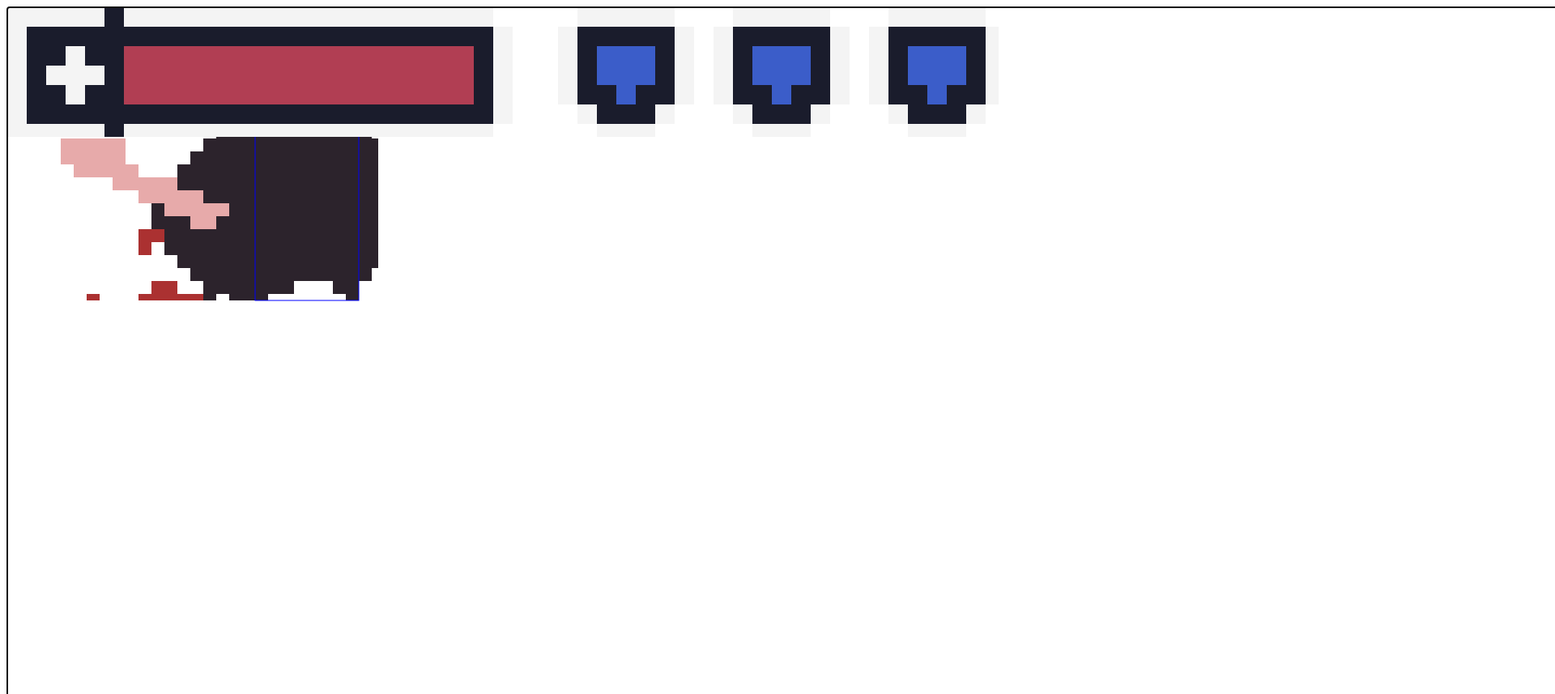
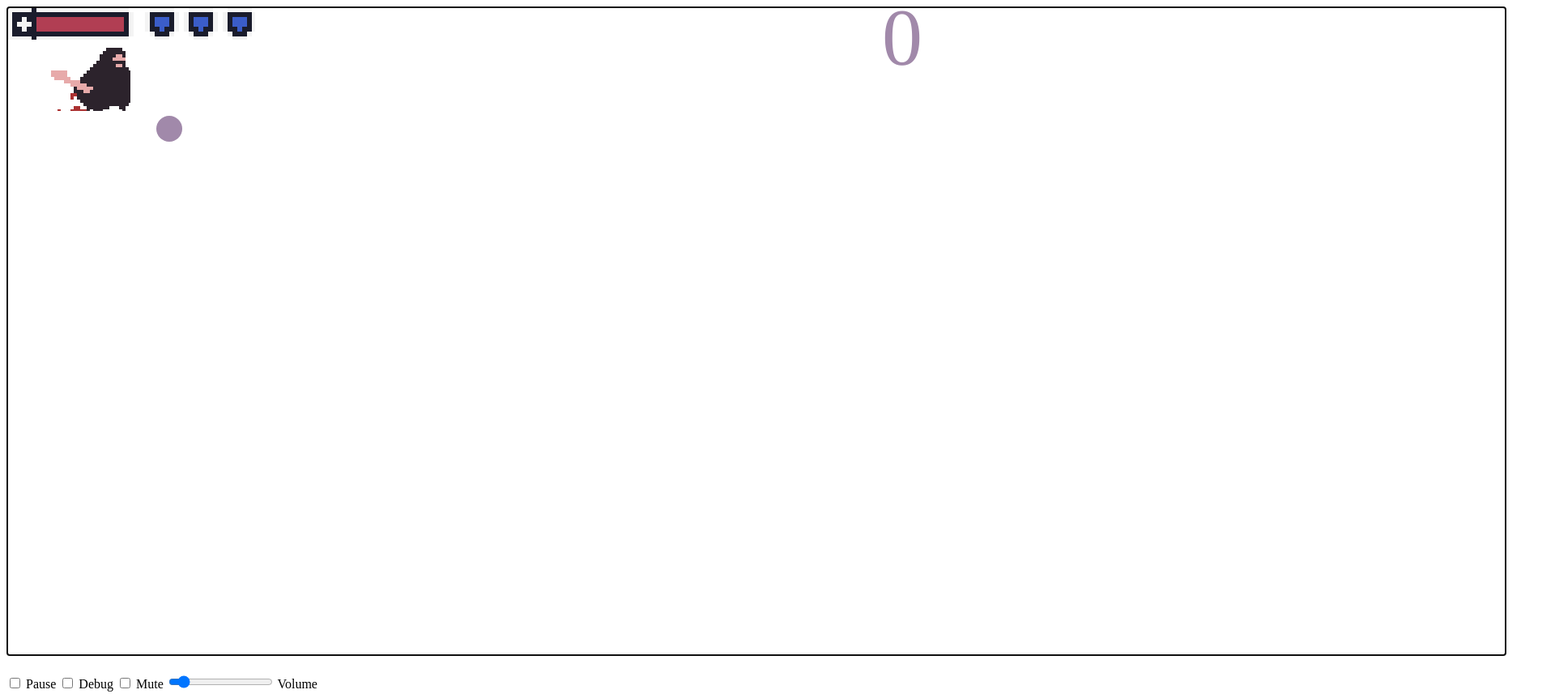
Before and after one commit to sdam53/AnimationPractice, a plain HTML site: page index.html in a window 1280 px wide. Shown: the top 857 px of the page at 81% size, 1920 px wide, since content can reach past the window. Drawn offline with Linux system fonts and the light colour scheme.

Commit message:
Made into little mini game where random circles apear and you attack them.

```diff
--- a/bullet.js
+++ b/bullet.js
@@ -17,19 +17,24 @@ class Bullet {
   //  ctx.fillRect(this.BB.x, this.BB.y, this.BB.width, this.BB.height);
     //ctx.strokeStyle = 'Blue';
     //ctx.strokeRect(this.x, this.y, this.width, this.height);
-    ctx.fillStyle  = '#73eff7'; //cyan from the sprite maybe add as a param
+    //ctx.fillStyle  = '#73eff7'; //cyan from the sprite maybe add as a param
+    var randomColor = '#'+Math.floor(Math.random()*16777215).toString(16);
+    ctx.fillStyle = randomColor;
     ctx.beginPath();
     ctx.arc(this.x, this.y, this.radius , 0, 2 * Math.PI);
     ctx.closePath();
     ctx.fill();
 
-    ctx.strokeStyle = 'Blue';
-    ctx.strokeRect(this.BB.x, this.BB.y, this.BB.width, this.BB.height);
+    if (PARAMS.DEBUG) {
+      ctx.strokeStyle = 'Blue';
+      ctx.strokeRect(this.BB.x, this.BB.y, this.BB.width, this.BB.height);
+    }
   }
 
   update() {
-    this.x += this.bulletSpeed * (this.xBulletDir / this.distance);
-    this.y += this.bulletSpeed * (this.yBulletDir / this.distance);
+    this.radius += .01 * PARAMS.SCALE;
+    //this.x += this.bulletSpeed * (this.xBulletDir / this.distance);
+    //this.y += this.bulletSpeed * (this.yBulletDir / this.distance);
     this.updateBB();
 
   }
--- a/gameengine.js
+++ b/gameengine.js
@@ -54,6 +54,7 @@ class GameEngine {
             if (this.running) {
                 requestAnimFrame(gameLoop, this.ctx.canvas);
             }
+
         };
         gameLoop();
     };
@@ -160,8 +161,14 @@ class GameEngine {
     };
 
     update() {
+
+        PARAMS.DEBUG = document.getElementById("debug").checked;
+        PARAMS.PAUSE = document.getElementById("pause").checked;
+        if (PARAMS.PAUSE) {
+          this.running = false;
+        }
         // Update Entities
-        this.entities.enemies.forEach(entity => entity.enemies.update(this)); //update ememies
+        this.entities.enemies.forEach(entity => entity.update(this)); //update ememies
 
         // Remove dead things
         this.entities.enemies = this.entities.enemies.filter(entity => !entity.removeFromWorld);
--- a/index.html
+++ b/index.html
@@ -17,6 +17,10 @@
     <script type="text/javascript" src="./bullet.js"></script>
 </head>
 <body>
-  <canvas id="gameWorld" width="1920" height="1080" style="background: white; border: 1px solid black" tabindex ="0" autofocus></canvas>
+  <canvas id="gameWorld" width="1850" height="800" style="background: white; border: 1px solid black" tabindex ="0" autofocus></canvas>
+  <div>
+        <br />
+        <input type="checkbox" id="pause"> Pause <input type="checkbox" id="debug"> Debug <input type="checkbox" id="mute"> Mute <input type="range" id="volume" min="0" max="1" value="0.1" step="0.05"> Volume
+    </div>
 </body>
 </html>
--- a/player.js
+++ b/player.js
@@ -12,8 +12,8 @@ class Player {
 
     this.health = 10;
     this.stamina = 3;
-    this.speed = 1; //bigger is faster
-    this.attackSpeed = .08 // smaller is faster
+    this.speed = 2; //bigger is faster
+    this.attackSpeed = .05 // smaller is faster
     this.attackDmg = 10; // how much damage player does
 
     this.attackDelay = 100;
@@ -97,7 +97,7 @@ class Player {
         this.swordBB = new BoundingBox(this.x + 55 * PARAMS.SCALE, this.y - 12 * PARAMS.SCALE, 28 * PARAMS.SCALE, 51 * PARAMS.SCALE);
       }
       if (this.animations[this.size][0][2].frame == 7) {
-        this.swordBB = new BoundingBox(this.x + 55 * PARAMS.SCALE, this.y - 12 * PARAMS.SCALE, 35 * PARAMS.SCALE, 51 * PARAMS.SCALE);
+        this.swordBB = new BoundingBox(this.x + 55 * PARAMS.SCALE, this.y - 12 * PARAMS.SCALE, 37 * PARAMS.SCALE, 51 * PARAMS.SCALE);
       }
     }
     // this and the bottom is for left attacking
@@ -135,12 +135,35 @@ class Player {
     if (this.game.space || this.game.click) {
         this.animations[this.size][this.direction][this.state].flag = true; //used to make sure animation completes
         this.state = 2;
-        this.stamina--;
-        this.health--;
     }
     if (!(this.game.right || this.game.left || this.game.up || this.game.down || this.game.space || this.game.click)) {
       this.state = 0;
     }
+
+    //collision
+    var that = this;
+      this.game.entities.enemies.forEach((enemy, i) => {
+        if (enemy.BB && that.BB.collide(enemy.BB)) {
+          this.health--;
+          enemy.destroy();
+          this.game.entitiesToAdd.push(new Bullet(this.game, getRandomInteger(0, 1850), getRandomInteger(300, 800),PARAMS.SCALE, 5 * PARAMS.SCALE,2,2,5,1));
+          if (getRandomInteger(0, 1850) % 2 == 0 && getRandomInteger(0, 1850) < 1100) {
+            this.game.entitiesToAdd.push(new Bullet(this.game, getRandomInteger(0, 1850), getRandomInteger(300, 800),PARAMS.SCALE, 5 * PARAMS.SCALE,2,2,5,1));
+          }
+        }
+        if (that.swordBB) {
+          if (enemy.BB && that.swordBB.collide(enemy.BB)) {
+            enemy.destroy();
+            this.game.entitiesToAdd.push(new Bullet(this.game, getRandomInteger(0, 1850), getRandomInteger(300, 800),PARAMS.SCALE, 5 * PARAMS.SCALE,2,2,5,1));
+            if (getRandomInteger(0, 1850) % 2 == 0 && getRandomInteger(0, 1850) < 500) {
+              this.game.entitiesToAdd.push(new Bullet(this.game, getRandomInteger(0, 1850), getRandomInteger(300, 800),PARAMS.SCALE, 5 * PARAMS.SCALE,2,2,5,1));
+            }
+            this.game.camera.hitCount++;
+            //  this.health--;
+            this.stamina--;
+          }
+        }
+      });
     this.updateBB();
   }
 
@@ -159,7 +182,7 @@ class Player {
     } else {//right idle
       this.animations[this.size][this.direction][this.state].drawFrame(this.game.clockTick, ctx,this.x, this.y, PARAMS.SCALE);
     }
-    if (true) { //params.debug
+    if (PARAMS.DEBUG) { //params.debug
       ctx.strokeStyle = 'Blue'; //play BB
       ctx.strokeRect(this.BB.x, this.BB.y, this.BB.width, this.BB.height);
       if (this.swordBB != null) { //sword BB
--- a/scenemanager.js
+++ b/scenemanager.js
@@ -11,7 +11,12 @@ class SceneManager {
       healthBar: []
     }
 
+    this.hitCount = 0;
+
     this.loadUIAssets();
+
+    //this.bullet = new Bullet(this.game, 2,2,PARAMS.SCALE, 2,2,5,1);
+    this.game.entitiesToAdd.push(new Bullet(this.game, 100 * PARAMS.SCALE, 75 * PARAMS.SCALE,PARAMS.SCALE, 5 * PARAMS.SCALE,2,2,5,1));
   }
 
   loadUIAssets() {
@@ -41,5 +46,7 @@ class SceneManager {
   draw(ctx) {
     this.playerStats.healthBar[this.player.health - 1].drawFrame(this.game.clockTick, ctx, 0 * PARAMS.SCALE ,0 * PARAMS.SCALE, PARAMS.SCALE);
     this.playerStats.stamina[this.player.stamina].drawFrame(this.game.clockTick, ctx, 85 * PARAMS.SCALE ,0 * PARAMS.SCALE, PARAMS.SCALE);
+    ctx.font = '100px serif';
+    ctx.fillText(this.hitCount, document.documentElement.clientWidth - 200, 70);
   }
 }
--- a/util.js
+++ b/util.js
@@ -1,6 +1,8 @@
 /** Global Parameters Object */
 const PARAMS = {
-  SCALE: 8
+  SCALE: 2,
+  DEBUG: false,
+  PAUSE: false
 };
 
 /** Easy access to math functions */
```
